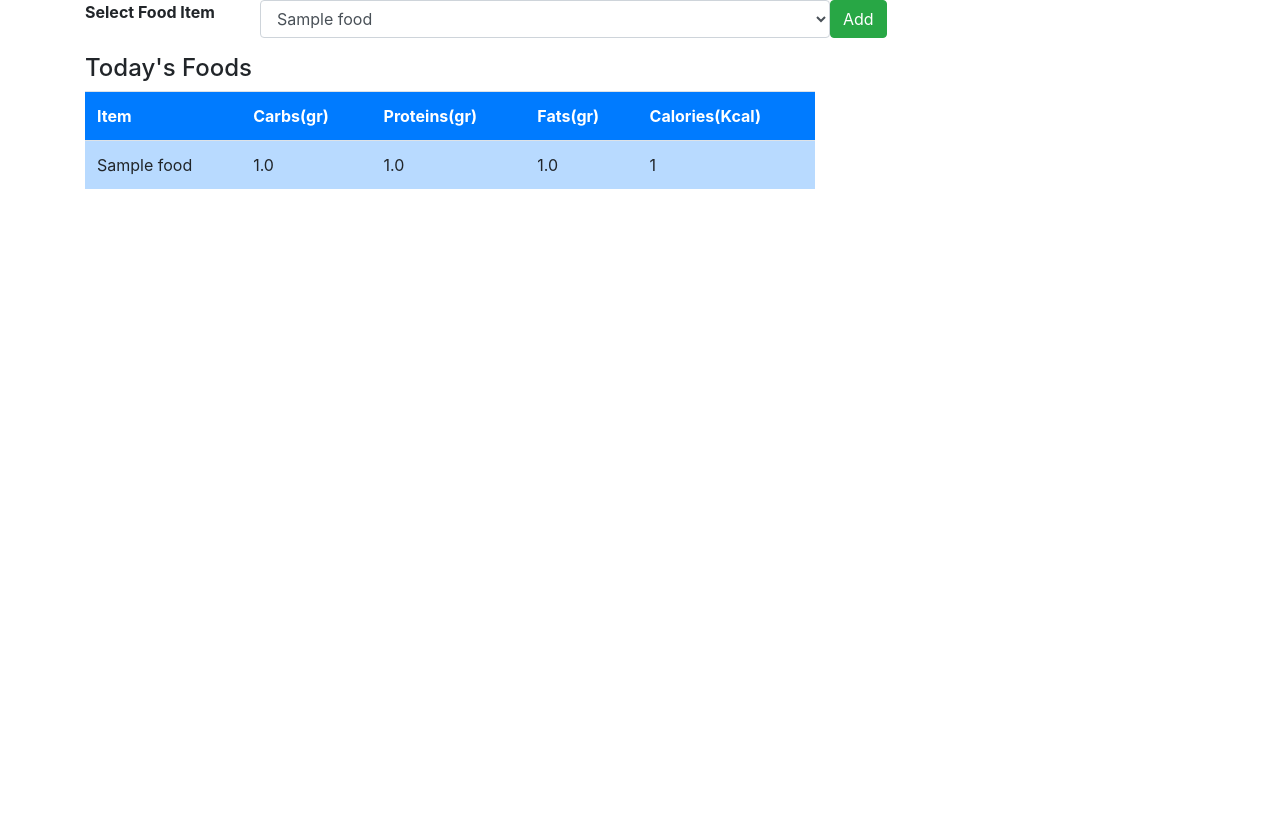
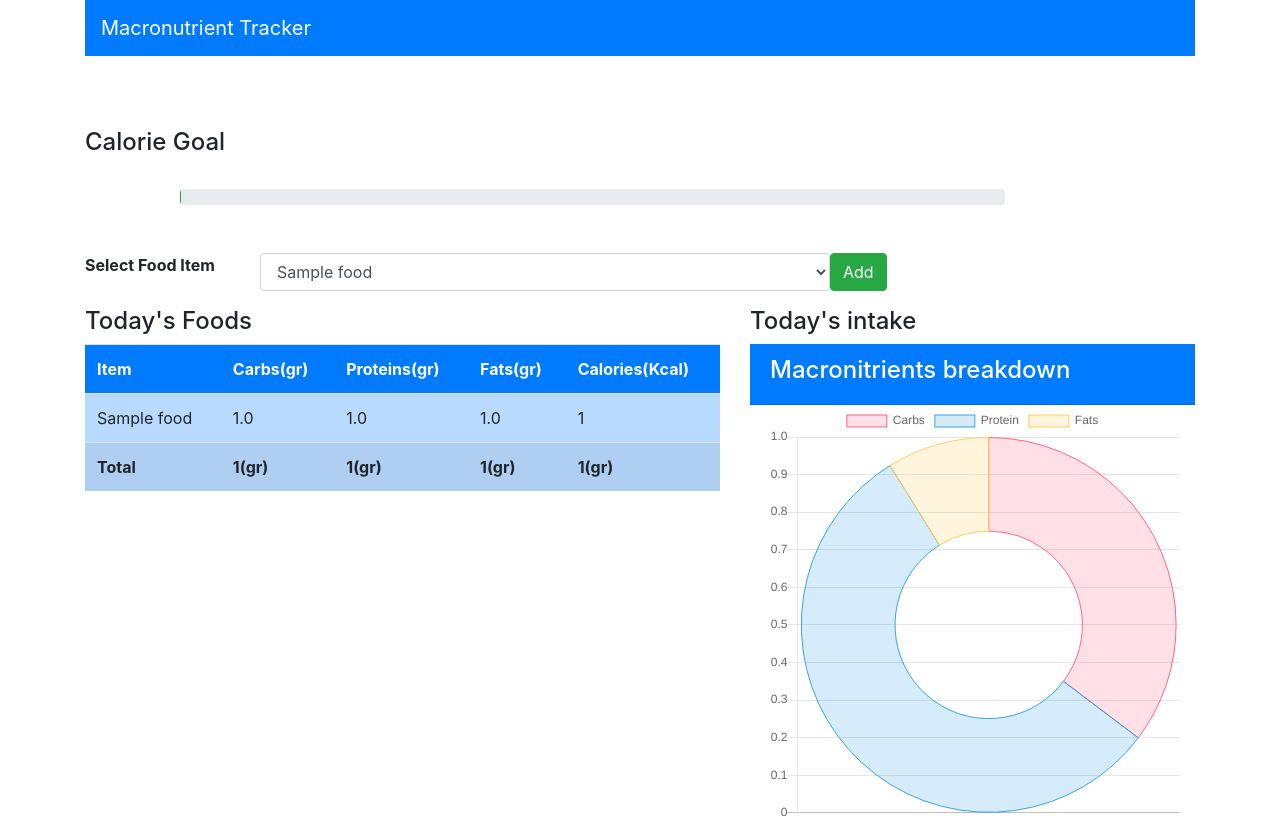
Before and after one commit to torcuata22/caloriecount, a Django app: page / in a window 1280 px wide. Before the commit the page ends 189 px from the top, so only its background shows below. Run offline with Django 4.2, Linux system fonts and the light colour scheme; a user stored in the database is signed in; tables that the repository leaves empty hold one stand-in row (values such as "Sample post").

Commit message:
chart and graphics

```diff
--- a/mysite/myapp/templates/myapp/index.html
+++ b/mysite/myapp/templates/myapp/index.html
@@ -5,11 +5,36 @@
     <meta http-equiv="X-UA-Compatible" content="IE=edge">
     <meta name="viewport" content="width=device-width, initial-scale=1.0">
     <link rel="stylesheet" href="https://cdn.jsdelivr.net/npm/bootstrap@4.0.0/dist/css/bootstrap.min.css" integrity="sha384-Gn5384xqQ1aoWXA+058RXPxPg6fy4IWvTNh0E263XmFcJlSAwiGgFAW/dAiS6JXm" crossorigin="anonymous">
+    <script src="https://cdnjs.cloudflare.com/ajax/libs/Chart.js/2.9.3/Chart.min.js"></script>
     <title>Calorie Counter</title>
 </head>
 <body>
+    <!--PROGRESS BAR-->
 <div class="container">
+
     <div class="row">
+        <div class="col-md-12">
+            <nav class="navbar navbar-dark bg-primary">
+                <span class="navbar-brand">Macronutrient Tracker</span>
+            </nav>
+        </div>
+    </div>
+    <br><br><br>
+
+<h4>Calorie Goal</h4> <br>
+
+<div class="row">
+    <div class="col-md-9 offset-1">
+        <div class="progress">
+            <div class="progress-bar bg-success" role="progressbar" style="width:0%" aria-valuenow="0" aria-valuemin="0" aria-valuemax="0">
+
+            </div>
+        </div>
+    </div>
+</div>
+
+  <!--TABLE (Nutritional values)-->
+    <div class="row mt-5">
         <div class="col-md-12">
             <form method="POST" >
                 <div class="form-group row">
@@ -27,9 +52,8 @@
             </form>
         </div>
     </div>
-
     <div class="row">
-        <div class="col-md-8">
+        <div class="col-md-7">
             <div>
                 <h4>Today's Foods</h4>
             </div>
@@ -51,11 +75,102 @@
                     <td>{{c.food_consumed.calories}}</td>
                 </tr>
                 {% endfor %}
+                <tr>
+                    <td id="name"><b>Total</b></td>
+                    <td id="totalCarbs"><b></b></td>
+                    <td id="totalProteins"><b></b></td>
+                    <td id="totalFats"><b></b></td>
+                    <td id="totalCalories"><b></b></td>
+                </tr>
             </table>
+        </div>
 
+        <!--CHART-->
+        <div class="col-md-5 offset">
+            <div>
+                <h4>Today's intake</h4>
+            </div>
+            <div class="card-header text-white bg-primary">
+                <h4>Macronitrients breakdown</h4>
+            </div>
+            <div class="col-md-12">
+                <canvas id="myChart" width="400" height="400"></canvas>
+
+            </div>
         </div>
-        <div class="col-md-3 offset"></div>
     </div>
 </div>
+
 </body>
+<script>
+    var table = document.getElementById("table");
+    var carbs = 0, proteins=0, fats=0, calories=0;
+
+    for(var i=1;i<table.rows.length-1;i++){
+        console.log(table.rows[i].cells[1].innerHTML);
+        carbs += parseFloat(table.rows[i].cells[1].innerHTML);
+        carbs = Math.round(carbs); //round up values to avoid breaking the table results
+        proteins += parseFloat(table.rows[i].cells[2].innerHTML)
+        proteins = Math.round(proteins);
+       fats += parseFloat(table.rows[i].cells[3].innerHTML)
+       fats = Math.round(fats);
+       calories += parseFloat(table.rows[i].cells[4].innerHTML)
+       calories = Math.round(calories);
+    }
+    console.log(fats)
+//get cells where totals will be displayed (use id):
+document.getElementById("totalCarbs").innerHTML = '<b>' + carbs + '(gr) </b>';
+document.getElementById("totalProteins").innerHTML = '<b>' + proteins + '(gr) </b>';
+document.getElementById("totalFats").innerHTML = '<b>' + fats + '(gr) </b>';
+document.getElementById("totalCalories").innerHTML = '<b>' + calories + '(gr) </b>';
+
+//Calculates proportions for progress bar
+var calPer = (calories/2000) * 100;
+document.getElementsByClassName("progress-bar")[0].setAttribute("style","width:"+calPer+"%");
+
+//CHART CODE
+var ctx = document.getElementById('myChart').getContext('2d'); //gives me access to the canvas
+var myChart = new Chart(ctx, {
+    type: 'doughnut',
+    data: {
+        labels: ['Carbs', 'Protein', 'Fats'],
+        datasets: [{
+            label: 'Macronutrients',
+            data: [12, 19, 3],
+            backgroundColor: [
+                'rgba(255, 99, 132, 0.2)',
+                'rgba(54, 162, 235, 0.2)',
+                'rgba(255, 206, 86, 0.2)',
+                'rgba(75, 192, 192, 0.2)',
+                'rgba(153, 102, 255, 0.2)',
+                'rgba(255, 159, 64, 0.2)'
+            ],
+            borderColor: [
+                'rgba(255, 99, 132, 1)',
+                'rgba(54, 162, 235, 1)',
+                'rgba(255, 206, 86, 1)',
+                'rgba(75, 192, 192, 1)',
+                'rgba(153, 102, 255, 1)',
+                'rgba(255, 159, 64, 1)'
+            ],
+            borderWidth: 1
+        }]
+    },
+    options: {
+        scales: {
+            yAxes: [{
+                ticks: {
+                    beginAtZero: true
+                }
+            }]
+        }
+    }
+});
+
+
+
+
+
+</script>
+
 </html>
```
